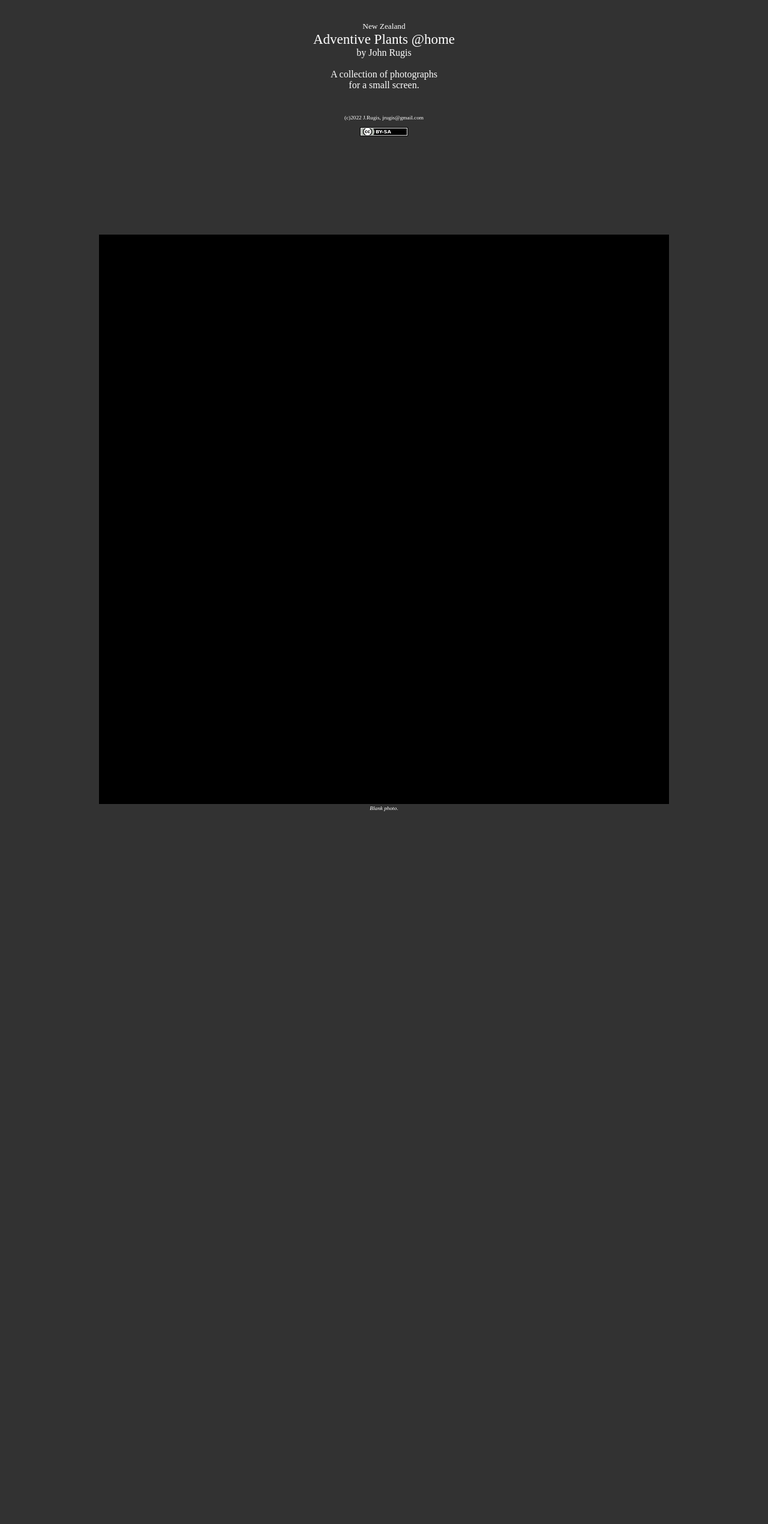
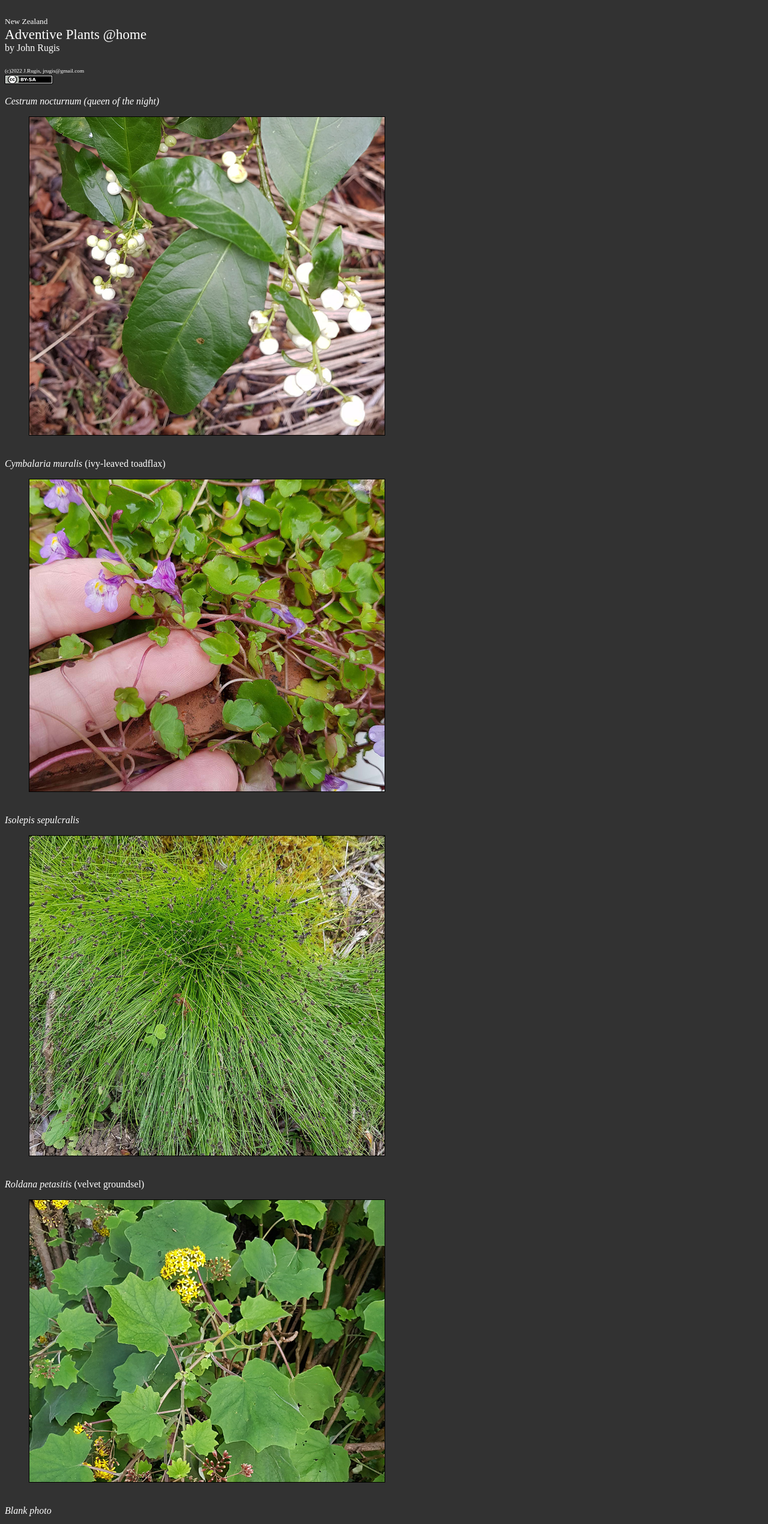
Before and after one commit to jrugis/plants_at_home-adventive, a plain HTML site: page index.html in a window 1280 px wide. Shown: the top 2540 px of the page at 60% size. Before the commit the page ends 1538 px from the top, so only its background shows below. Drawn offline with Linux system fonts and the light colour scheme.

Commit message:
add photos

```diff
--- a/index.html
+++ b/index.html
@@ -4,31 +4,43 @@
 <head>
 <meta name="viewport" content="width=device-width, initial-scale=1.0">
 <style> body {background-color: rgb(50,50,50); color: white;} </style>
-<style> .photo {border: 1px solid black; width:80%;} </style>
-<style> figure {margin-top: 20vh; margin-bottom: 20vh;} </style>
+<style> .photo {border: 1px solid black; width:50%;} </style>
 </head>
 
 <body>
 <span style="font-family: serif">
-<center>
 
-<p>  </p><br>
+<br>
 <small>New Zealand</small><br>
 <big><big>Adventive Plants @home</big></big><br>
-by John Rugis<br><br>
-A collection of photographs<br>
-for a small screen.
-<p>  </p><br>
-
+by John Rugis<br>
 <small><small><small>
+<br>
 (c)2022 J.Rugis,
 jrugis@gmail.com
+</small></small></small>
+<br>
+<img src="./by-sa.svg"><br>
 <p>  </p>
-<img src="./by-sa.svg"><br>
-<figure><img class="photo"; src="./photos/black.jpg"><figcaption><i>Blank photo</i>.</figcaption></figure><br>
+
+<i>Cestrum nocturnum (queen of the night)</i><br>
+<figure><img class="photo"; src="./photos/20220717_114847.jpg"></figure><br>
+<i>Cymbalaria muralis</i> (ivy-leaved toadflax)<br>
+<figure><img class="photo"; src="./photos/20210926_113120.jpg"></figure><br>
+<i>Isolepis sepulcralis</i><br>
+<figure><img class="photo"; src="./photos/20211015_180855.jpg"></figure><br>
+<i>Roldana petasitis</i> (velvet groundsel)<br>
+<figure><img class="photo"; src="./photos/20220802_072814.jpg"></figure><br>
+<i>Blank photo</i><br>
+<figure><img class="photo"; src="./photos/black.jpg"></figure><br>
+<i>Blank photo</i><br>
+<figure><img class="photo"; src="./photos/black.jpg"></figure><br>
+<i>Blank photo</i><br>
+<figure><img class="photo"; src="./photos/black.jpg"></figure><br>
+<i>Blank photo</i><br>
+<figure><img class="photo"; src="./photos/black.jpg"></figure><br>
 </small></small></small>
 
-</center>
 </span>
 </body>
 
```
Also changed, not shown: photos/20210926_113120.jpg (added), photos/20211015_180855.jpg (added), photos/20220717_114847.jpg (added), photos/20220802_072814.jpg (added).
